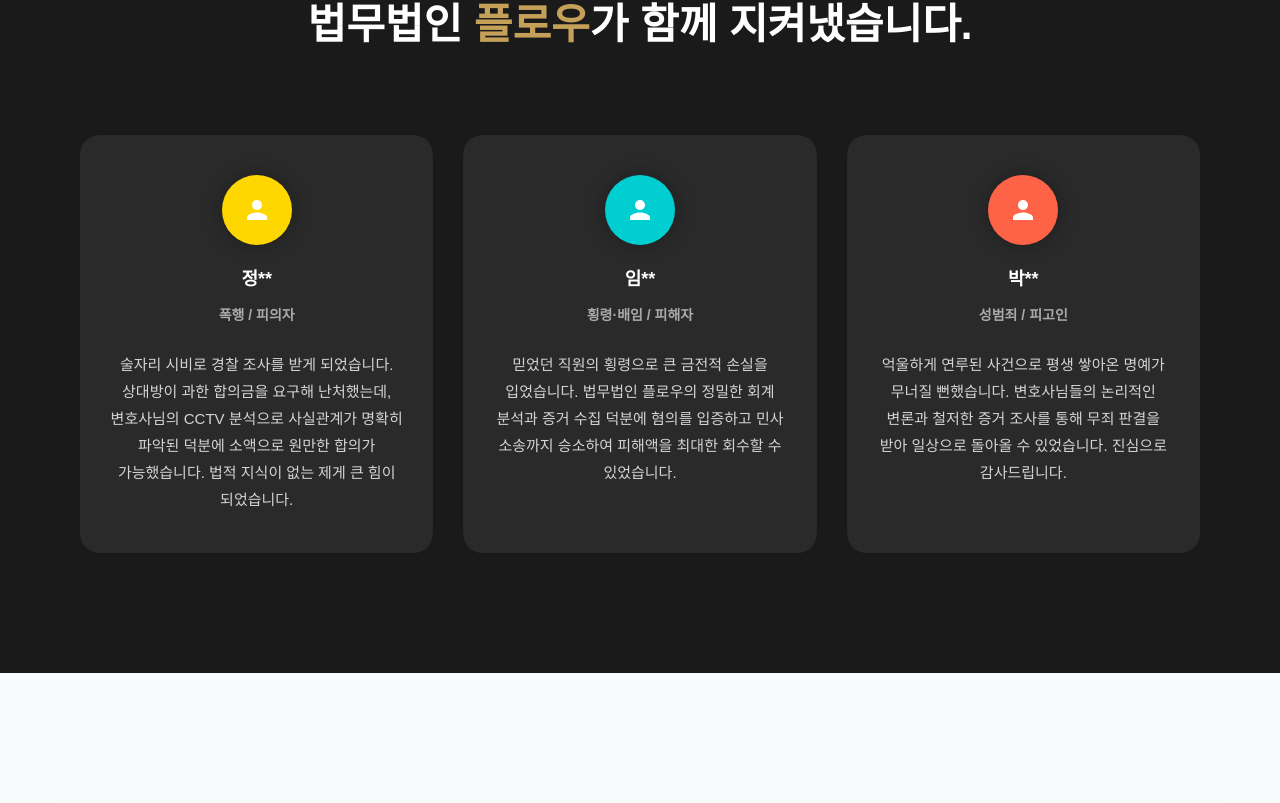
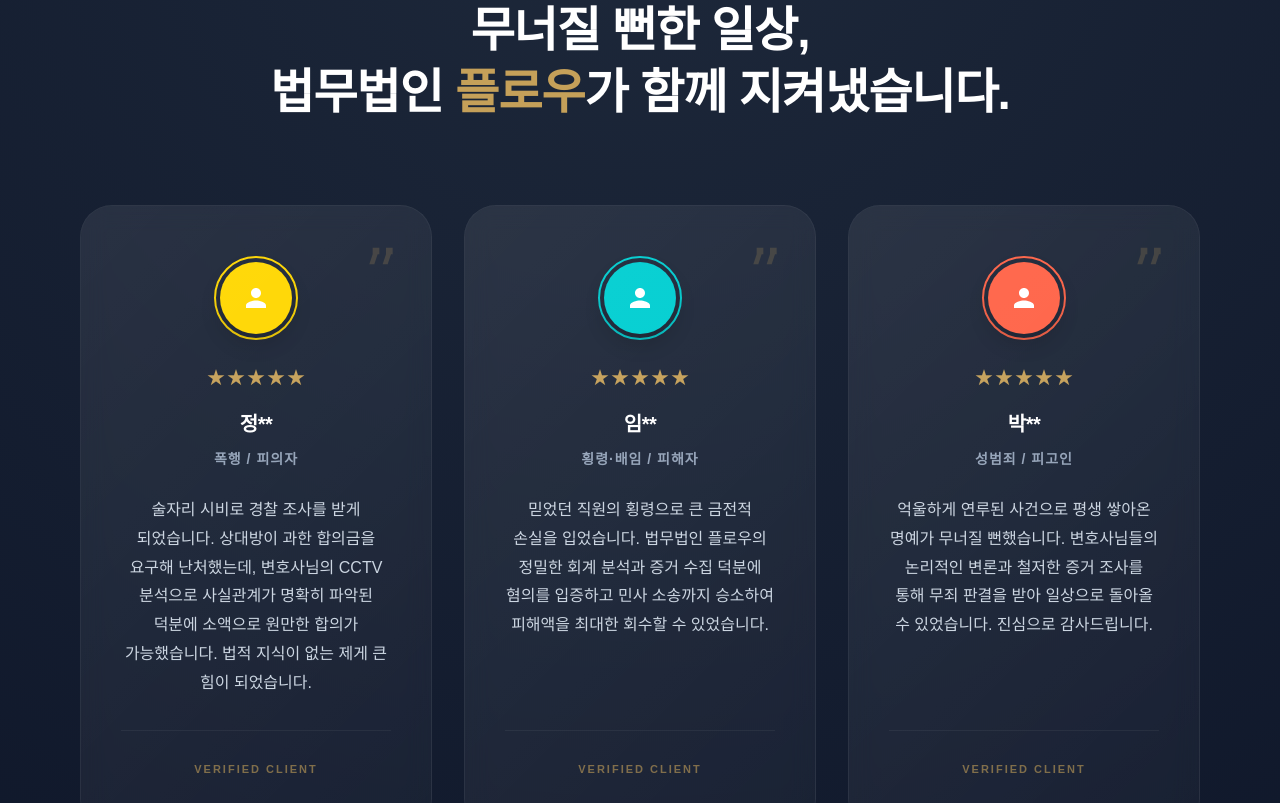
Before and after one commit to 2026flowlaw-cpu/flow, a Next.js app: page /practice/criminal-law/construction in a window 1280 px wide. Shown: the part 3537-4340 px from the top of the page. Built offline with nearby package versions, Linux system fonts and the light colour scheme; no server answers.

Commit message:
Premium redesign of CustomerReviews section

```diff
--- a/src/components/CustomerReviews/CustomerReviews.module.css
+++ b/src/components/CustomerReviews/CustomerReviews.module.css
@@ -1,8 +1,19 @@
 .section {
-  padding: 120px 0;
-  background-color: #1a1a1a;
+  padding: 140px 0;
+  background: radial-gradient(circle at top center, #1e293b 0%, #0f172a 100%);
   color: white;
   overflow: hidden;
+  position: relative;
+}
+
+.section::before {
+  content: '';
+  position: absolute;
+  top: 0;
+  left: 0;
+  right: 0;
+  height: 1px;
+  background: linear-gradient(90deg, transparent 0%, rgba(197, 160, 89, 0.3) 50%, transparent 100%);
 }
 
 .header {
@@ -10,84 +21,175 @@
   margin-bottom: 80px;
 }
 
+.kicker {
+  font-size: 14px;
+  font-weight: 700;
+  color: #C5A059;
+  letter-spacing: 3px;
+  text-transform: uppercase;
+  margin-bottom: 20px;
+  display: block;
+}
+
 .title {
-  font-size: 42px;
+  font-size: 48px;
   font-weight: 800;
-  line-height: 1.4;
+  line-height: 1.3;
   color: white;
   margin: 0;
+  letter-spacing: -1px;
 }
 
 .accent {
   color: #C5A059;
+  position: relative;
+  display: inline-block;
+}
+
+.accent::after {
+  content: '';
+  position: absolute;
+  bottom: 8px;
+  left: 0;
+  width: 100%;
+  height: 8px;
+  background: rgba(197, 160, 89, 0.15);
+  z-index: -1;
 }
 
 .grid {
   display: grid;
   grid-template-columns: repeat(3, 1fr);
-  gap: 30px;
-  max-width: 1200px;
+  gap: 32px;
+  max-width: 1240px;
   margin: 0 auto;
   padding: 0 20px;
 }
 
 .card {
-  background: #2a2a2a;
-  padding: 40px 30px;
-  border-radius: 20px;
-  text-align: center;
-  transition: transform 0.3s ease;
+  background: rgba(255, 255, 255, 0.03);
+  backdrop-filter: blur(12px);
+  padding: 50px 40px;
+  border-radius: 32px;
+  border: 1px solid rgba(255, 255, 255, 0.08);
+  transition: all 0.5s cubic-bezier(0.4, 0, 0.2, 1);
   display: flex;
   flex-direction: column;
-  align-items: center;
+  position: relative;
+  overflow: hidden;
+}
+
+.card::before {
+  content: '';
+  position: absolute;
+  top: 0;
+  left: 0;
+  width: 100%;
+  height: 100%;
+  background: linear-gradient(135deg, rgba(255,255,255,0.05) 0%, transparent 100%);
+  pointer-events: none;
 }
 
 .card:hover {
-  transform: translateY(-10px);
+  transform: translateY(-12px);
+  background: rgba(255, 255, 255, 0.05);
+  border-color: rgba(197, 160, 89, 0.4);
+  box-shadow: 0 30px 60px rgba(0, 0, 0, 0.4);
+}
+
+.quoteIcon {
+  position: absolute;
+  top: 30px;
+  right: 30px;
 }
 
 .avatarWrapper {
-  margin-bottom: 20px;
+  margin-bottom: 24px;
+}
+
+.avatarRing {
+  width: 84px;
+  height: 84px;
+  border-radius: 50%;
+  border: 2px solid transparent;
+  padding: 4px;
+  margin: 0 auto;
+  transition: all 0.5s ease;
+}
+
+.card:hover .avatarRing {
+  transform: rotate(15deg) scale(1.1);
 }
 
 .avatar {
-  width: 70px;
-  height: 70px;
+  width: 100%;
+  height: 100%;
   border-radius: 50%;
   display: flex;
   align-items: center;
   justify-content: center;
-  margin: 0 auto;
-  box-shadow: 0 0 20px rgba(0, 0, 0, 0.3);
+  box-shadow: 0 10px 20px rgba(0, 0, 0, 0.2);
+}
+
+.rating {
+  margin-bottom: 16px;
+  text-align: center;
+}
+
+.star {
+  color: #C5A059;
+  font-size: 18px;
+  margin: 0 1px;
 }
 
 .authorInfo {
+  text-align: center;
   margin-bottom: 24px;
 }
 
 .name {
   display: block;
-  font-size: 18px;
+  font-size: 20px;
   font-weight: 800;
-  margin-bottom: 8px;
+  margin-bottom: 6px;
   color: white;
+  letter-spacing: -0.5px;
 }
 
 .tag {
   font-size: 14px;
-  color: rgba(255, 255, 255, 0.6);
+  color: #94a3b8;
   font-weight: 600;
+  text-transform: uppercase;
+  letter-spacing: 1px;
 }
 
 .content {
-  font-size: 15px;
+  font-size: 16px;
   line-height: 1.8;
-  color: rgba(255, 255, 255, 0.8);
+  color: #cbd5e1;
+  text-align: center;
   word-break: keep-all;
   margin: 0;
+  flex-grow: 1;
 }
 
-@media (max-width: 1024px) {
+.cardFooter {
+  margin-top: 32px;
+  padding-top: 24px;
+  border-top: 1px solid rgba(255, 255, 255, 0.05);
+  text-align: center;
+}
+
+.verified {
+  font-size: 11px;
+  font-weight: 800;
+  color: #C5A059;
+  letter-spacing: 2px;
+  opacity: 0.6;
+}
+
+@media (max-width: 1100px) {
   .grid {
     grid-template-columns: repeat(2, 1fr);
   }
@@ -96,8 +198,12 @@
 @media (max-width: 768px) {
   .grid {
     grid-template-columns: 1fr;
+    gap: 24px;
   }
   .title {
-    font-size: 32px;
+    font-size: 36px;
+  }
+  .card {
+    padding: 40px 30px;
   }
 }
--- a/src/components/CustomerReviews/CustomerReviews.tsx
+++ b/src/components/CustomerReviews/CustomerReviews.tsx
@@ -7,6 +7,7 @@
   tag: string;
   content: string;
   avatarColor: string;
+  rating: number;
 }
 
 const reviews: Review[] = [
@@ -15,21 +16,24 @@
     author: '정**',
     tag: '폭행 / 피의자',
     content: '술자리 시비로 경찰 조사를 받게 되었습니다. 상대방이 과한 합의금을 요구해 난처했는데, 변호사님의 CCTV 분석으로 사실관계가 명확히 파악된 덕분에 소액으로 원만한 합의가 가능했습니다. 법적 지식이 없는 제게 큰 힘이 되었습니다.',
-    avatarColor: '#ffd700'
+    avatarColor: '#ffd700',
+    rating: 5
   },
   {
     id: 2,
     author: '임**',
     tag: '횡령·배임 / 피해자',
     content: '믿었던 직원의 횡령으로 큰 금전적 손실을 입었습니다. 법무법인 플로우의 정밀한 회계 분석과 증거 수집 덕분에 혐의를 입증하고 민사 소송까지 승소하여 피해액을 최대한 회수할 수 있었습니다.',
-    avatarColor: '#00ced1'
+    avatarColor: '#00ced1',
+    rating: 5
   },
   {
     id: 3,
     author: '박**',
     tag: '성범죄 / 피고인',
     content: '억울하게 연루된 사건으로 평생 쌓아온 명예가 무너질 뻔했습니다. 변호사님들의 논리적인 변론과 철저한 증거 조사를 통해 무죄 판결을 받아 일상으로 돌아올 수 있었습니다. 진심으로 감사드립니다.',
-    avatarColor: '#ff6347'
+    avatarColor: '#ff6347',
+    rating: 5
   }
 ];
 
@@ -38,6 +42,7 @@
     <section id="reviews" className={styles.section}>
       <div className="container">
         <div className={styles.header}>
+          <span className={styles.kicker}>TRUSTED VOICES</span>
           <h2 className={styles.title}>
             무너질 뻔한 일상,<br />
             법무법인 <span className={styles.accent}>플로우</span>가 함께 지켜냈습니다.
@@ -47,18 +52,38 @@
         <div className={styles.grid}>
           {reviews.map((review) => (
             <div key={review.id} className={styles.card}>
+              <div className={styles.quoteIcon}>
+                <svg width="40" height="40" viewBox="0 0 24 24" fill="none" xmlns="http://www.w3.org/2000/svg">
+                  <path d="M10 11L8 17H5L7 11V7H11V11H10ZM18 11L16 17H13L15 11V7H19V11H18Z" fill="#C5A059" fillOpacity="0.2"/>
+                </svg>
+              </div>
+
               <div className={styles.avatarWrapper}>
-                <div className={styles.avatar} style={{ backgroundColor: review.avatarColor }}>
-                  <svg viewBox="0 0 24 24" fill="white" width="30" height="30">
-                    <path d="M12 12c2.21 0 4-1.79 4-4s-1.79-4-4-4-4 1.79-4 4 1.79 4 4 4zm0 2c-2.67 0-8 1.34-8 4v2h16v-2c0-2.66-5.33-4-8-4z"/>
-                  </svg>
+                <div className={styles.avatarRing} style={{ borderColor: review.avatarColor }}>
+                  <div className={styles.avatar} style={{ backgroundColor: review.avatarColor }}>
+                    <svg viewBox="0 0 24 24" fill="white" width="30" height="30">
+                      <path d="M12 12c2.21 0 4-1.79 4-4s-1.79-4-4-4-4 1.79-4 4 1.79 4 4 4zm0 2c-2.67 0-8 1.34-8 4v2h16v-2c0-2.66-5.33-4-8-4z"/>
+                    </svg>
+                  </div>
                 </div>
               </div>
+
+              <div className={styles.rating}>
+                {[...Array(review.rating)].map((_, i) => (
+                  <span key={i} className={styles.star}>★</span>
+                ))}
+              </div>
+
               <div className={styles.authorInfo}>
                 <span className={styles.name}>{review.author}</span>
                 <span className={styles.tag}>{review.tag}</span>
               </div>
+
               <p className={styles.content}>{review.content}</p>
+
+              <div className={styles.cardFooter}>
+                <span className={styles.verified}>VERIFIED CLIENT</span>
+              </div>
             </div>
           ))}
         </div>
```
